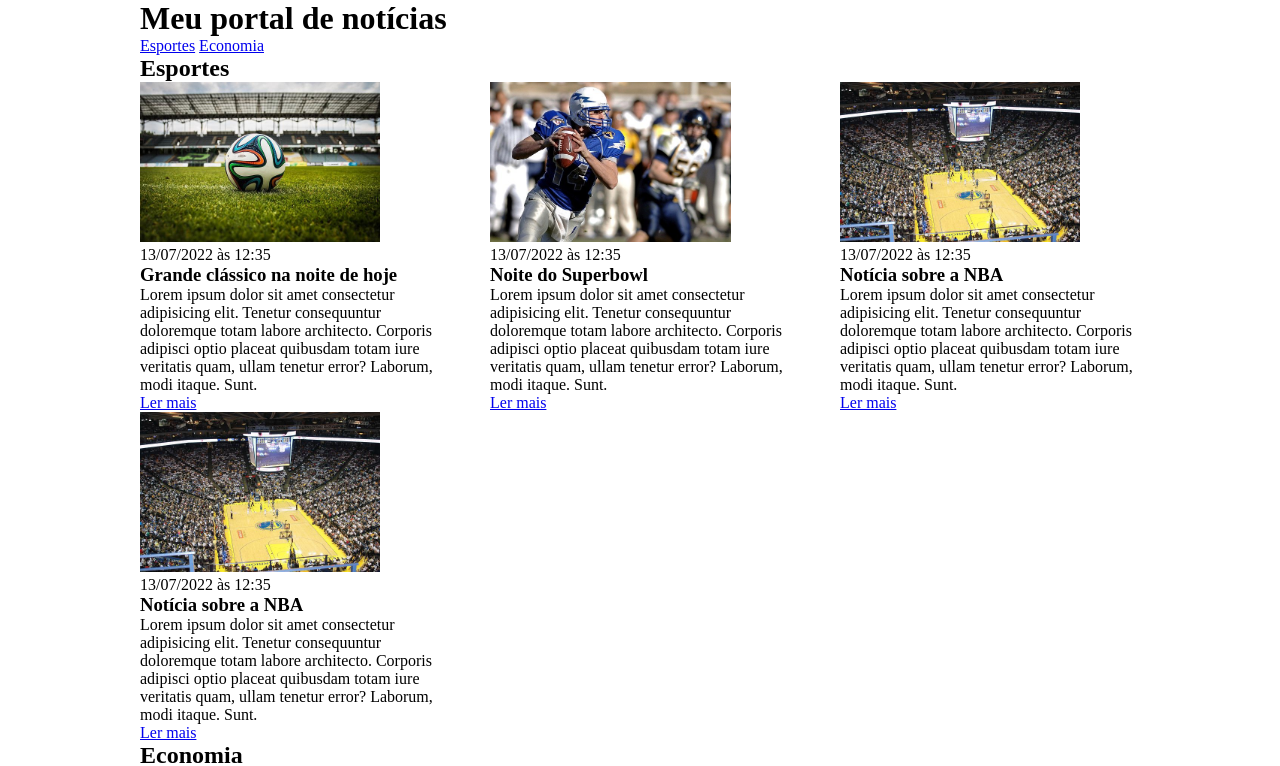
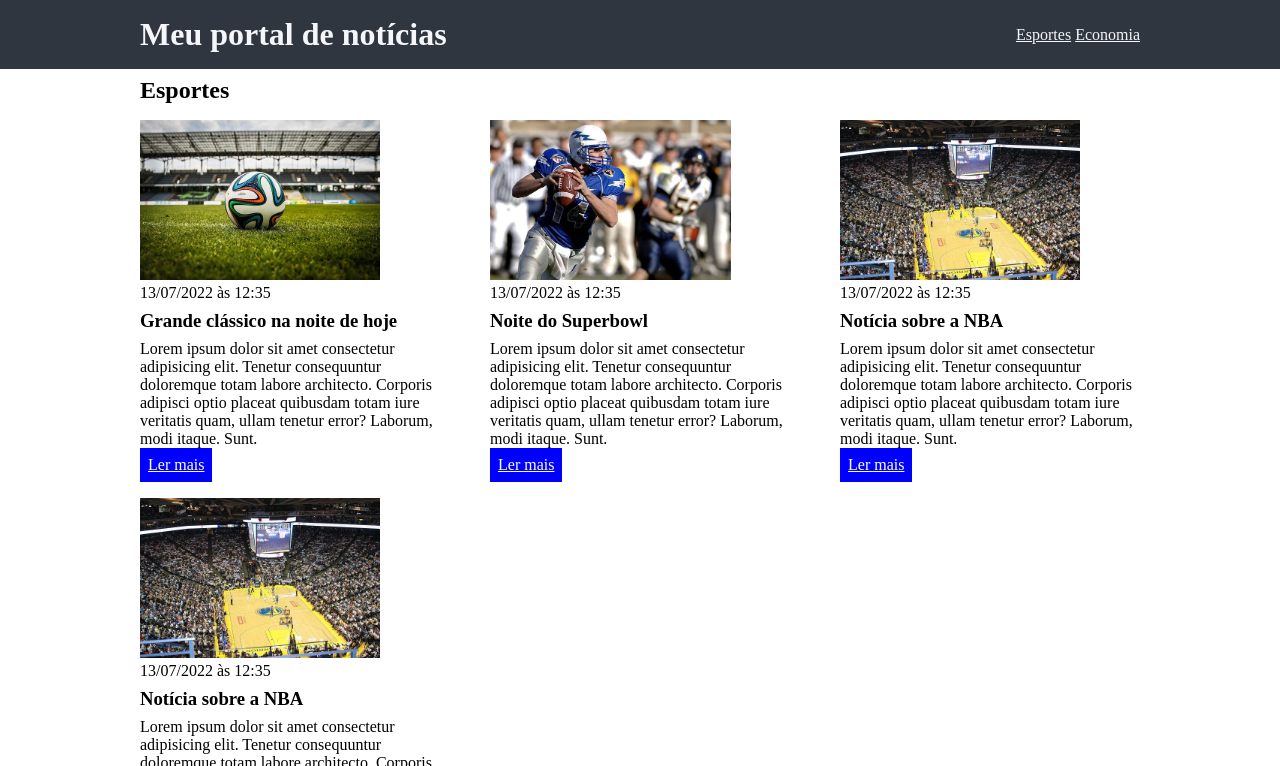
Before and after one commit to luc4s-s/EBAC, a plain HTML site: page Exercicio-css/index.html in a window 1280 px wide. Shown: the top 766 px of the page. Drawn offline with Linux system fonts and the light colour scheme.

Commit message:
adicionando as corres no header e nos butoes

```diff
--- a/Exercicio-css/main.css
+++ b/Exercicio-css/main.css
@@ -5,8 +5,24 @@
 
 }
 
+body > header{
+    background-color: #2f3640;
+    padding: 16px 0;
+    color: #f5f6fa;
+}
+
+header .container{
+    display: flex;
+    align-items: center;
+    justify-content: space-between;
+}
+
 header li{
     display: inline;
+}
+
+header li a {
+    color: #f5f6fa;
 }
 
 .container{
@@ -27,3 +43,25 @@ header li{
 .articles article{
     width: 30%;
 }
+
+section{
+    padding: 8px 0;
+}
+
+section h2,
+.articles article{
+    margin-bottom: 16px;
+}
+
+.articles article h3{
+    margin-top: 8px;
+    margin-bottom: 8px;
+}
+
+.articles article a{
+    background-color: blue;
+    color: #fff;
+    padding: 8px;
+    display: inline-block;
+
+}
```
